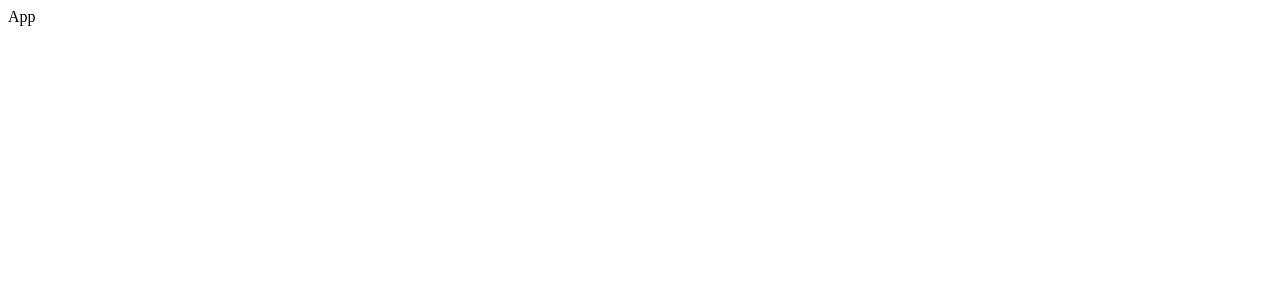
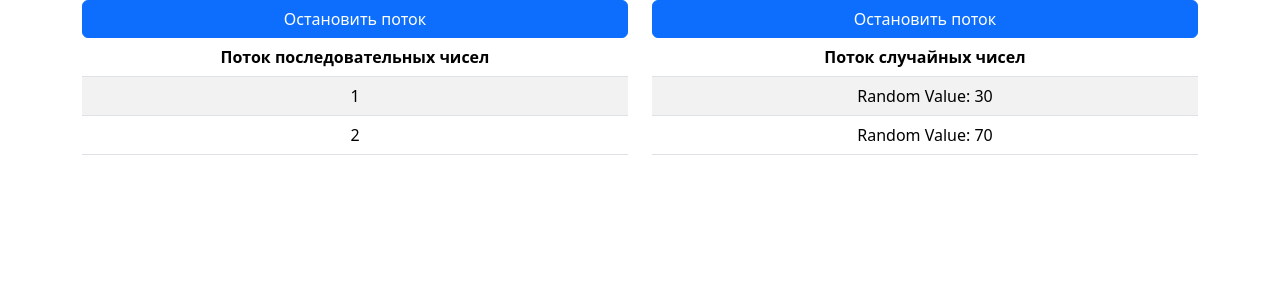
Before and after one commit to gera13sa/EvoApp, an Angular app: page / in a window 1280 px wide. Shown: the top 300 px of the page. Built offline with nearby package versions, Linux system fonts and the light colour scheme.

Commit message:
modified:   src/app/app.component.html deleted:    src/app/app.component.spec.ts modified:   src/app/app.component.ts modified:   src/app/app.module.ts new file:   src/app/counter.service.ts modified:   src/index.html modified:   tsconfig.json

```diff
--- a/src/app/app.component.html
+++ b/src/app/app.component.html
@@ -1 +1,38 @@
-<span>App</span>
+<div class="container">
+  <div class="row">
+    <div class="col">
+      <button (click)="stopValueCounter()" class="btn btn-primary w-100">
+        Остановить поток
+      </button>
+      <table class="table table-striped text-center">
+        <thead>
+          <tr>
+            <th>Поток последовательных чисел</th>
+          </tr>
+        </thead>
+        <tbody>
+          <tr *ngFor="let val of value">
+            <td>{{ val }}</td>
+          </tr>
+        </tbody>
+      </table>
+    </div>
+    <div class="col">
+      <button (click)="stopRandomValueCounter()" class="btn btn-primary w-100">
+        Остановить поток
+      </button>
+      <table class="table table-striped text-center">
+        <thead>
+          <tr>
+            <th>Поток случайных чисел</th>
+          </tr>
+        </thead>
+        <tbody>
+          <tr *ngFor="let rndValue of randomValue">
+            <td>{{ rndValue }}</td>
+          </tr>
+        </tbody>
+      </table>
+    </div>
+  </div>
+</div>
--- a/src/app/app.component.ts
+++ b/src/app/app.component.ts
@@ -1,11 +1,35 @@
 import { Component } from '@angular/core';
+import { CounterService } from './counter.service';
 
 @Component({
   selector: 'app-root',
   templateUrl: './app.component.html',
-  styleUrls: ['./app.component.css']
+  styleUrls: ['./app.component.css'],
 })
+export class AppComponent {
+  value: number[] = [];
+  randomValue: string[] = [];
 
-export class AppComponent {
-  textToDisplay = 'hello';
+  constructor(private counterService: CounterService) {}
+
+  ngOnInit() {
+    this.counterService.getValue().subscribe({
+      next: (value) => this.value.push(value),
+    });
+
+    this.counterService.getRandomValue().subscribe({
+      next: (randomValue) => this.randomValue.push(randomValue),
+    });
+
+    this.counterService.startValueCounter();
+    this.counterService.startRandomValueCounter();
+  }
+
+  stopValueCounter() {
+    this.counterService.stopValueCounter();
+  }
+
+  stopRandomValueCounter() {
+    this.counterService.stopRandomValueCounter();
+  }
 }
--- /dev/null
+++ b/src/app/counter.service.ts
@@ -0,0 +1,52 @@
+import { Injectable } from '@angular/core';
+import { BehaviorSubject, map, Subject, Subscription, interval } from 'rxjs';
+
+@Injectable({
+  providedIn: 'root',
+})
+export class CounterService {
+  private valueSubject = new Subject<number>();
+  private randomValueSubject = new Subject<string>();
+
+  private valueStreamSubscription!: Subscription;
+  private randomValueStreamSubscription!: Subscription;
+
+  getValue() {
+    return this.valueSubject.asObservable();
+  }
+
+  getRandomValue() {
+    return this.randomValueSubject.asObservable();
+  }
+
+  startValueCounter() {
+    this.valueStreamSubscription = interval(2000).subscribe((value) => {
+      this.valueSubject.next(value + 1);
+    });
+  }
+
+  stopValueCounter() {
+    if (this.valueStreamSubscription) {
+      this.valueStreamSubscription.unsubscribe();
+    }
+  }
+
+  startRandomValueCounter() {
+    this.randomValueStreamSubscription = interval(2000)
+      .pipe(
+        map(() => {
+          const randomValue = Math.floor(Math.random() * 100);
+          return `Random Value: ${randomValue}`;
+        })
+      )
+      .subscribe((randomValue) => {
+        this.randomValueSubject.next(randomValue);
+      });
+  }
+
+  stopRandomValueCounter() {
+    if (this.randomValueStreamSubscription) {
+      this.randomValueStreamSubscription.unsubscribe();
+    }
+  }
+}
--- a/src/index.html
+++ b/src/index.html
@@ -1,13 +1,12 @@
-<!doctype html>
-<html lang="en">
-<head>
-  <meta charset="utf-8">
-  <title>EvoApp</title>
-  <base href="/">
-  <meta name="viewport" content="width=device-width, initial-scale=1">
-  <link rel="icon" type="image/x-icon" href="favicon.ico">
-</head>
-<body>
-  <app-root></app-root>
-</body>
-</html>
+<link
+  href="https://cdn.jsdelivr.net/npm/bootstrap@5.3.2/dist/css/bootstrap.min.css"
+  rel="stylesheet"
+  integrity="sha384-T3c6CoIi6uLrA9TneNEoa7RxnatzjcDSCmG1MXxSR1GAsXEV/Dwwykc2MPK8M2HN"
+  crossorigin="anonymous"
+/>
+<script
+  src="https://cdn.jsdelivr.net/npm/bootstrap@5.3.2/dist/js/bootstrap.bundle.min.js"
+  integrity="sha384-C6RzsynM9kWDrMNeT87bh95OGNyZPhcTNXj1NW7RuBCsyN/o0jlpcV8Qyq46cDfL"
+  crossorigin="anonymous"
+></script>
+<app-root></app-root>
--- a/tsconfig.json
+++ b/tsconfig.json
@@ -19,10 +19,7 @@
     "target": "ES2022",
     "module": "ES2022",
     "useDefineForClassFields": false,
-    "lib": [
-      "ES2022",
-      "dom"
-    ]
+    "lib": ["ES2022", "dom"]
   },
   "angularCompilerOptions": {
     "enableI18nLegacyMessageIdFormat": false,
```
Also changed, not shown: src/app/app.module.ts (+6 -9 lines), 1 other file (tests, documents, lock files or other folders).
